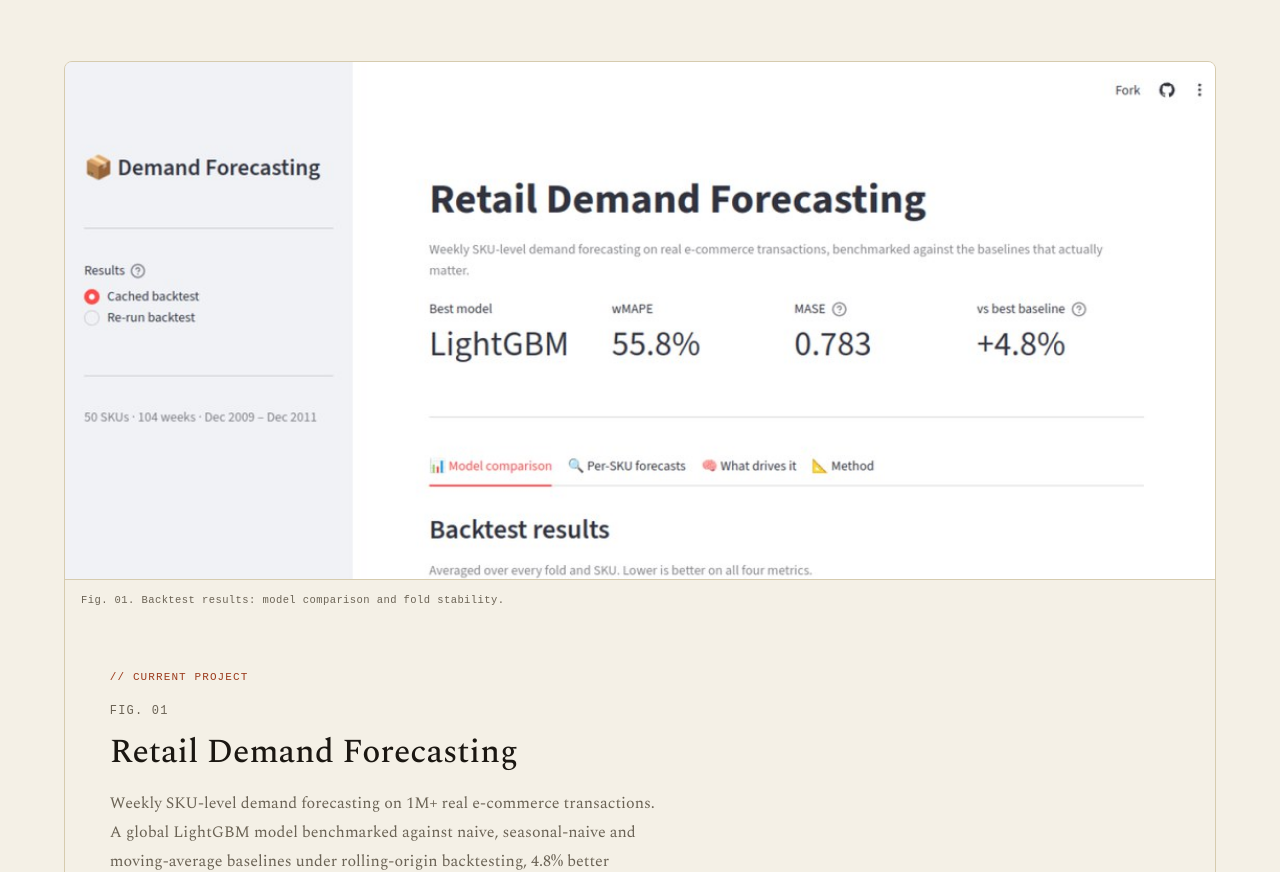
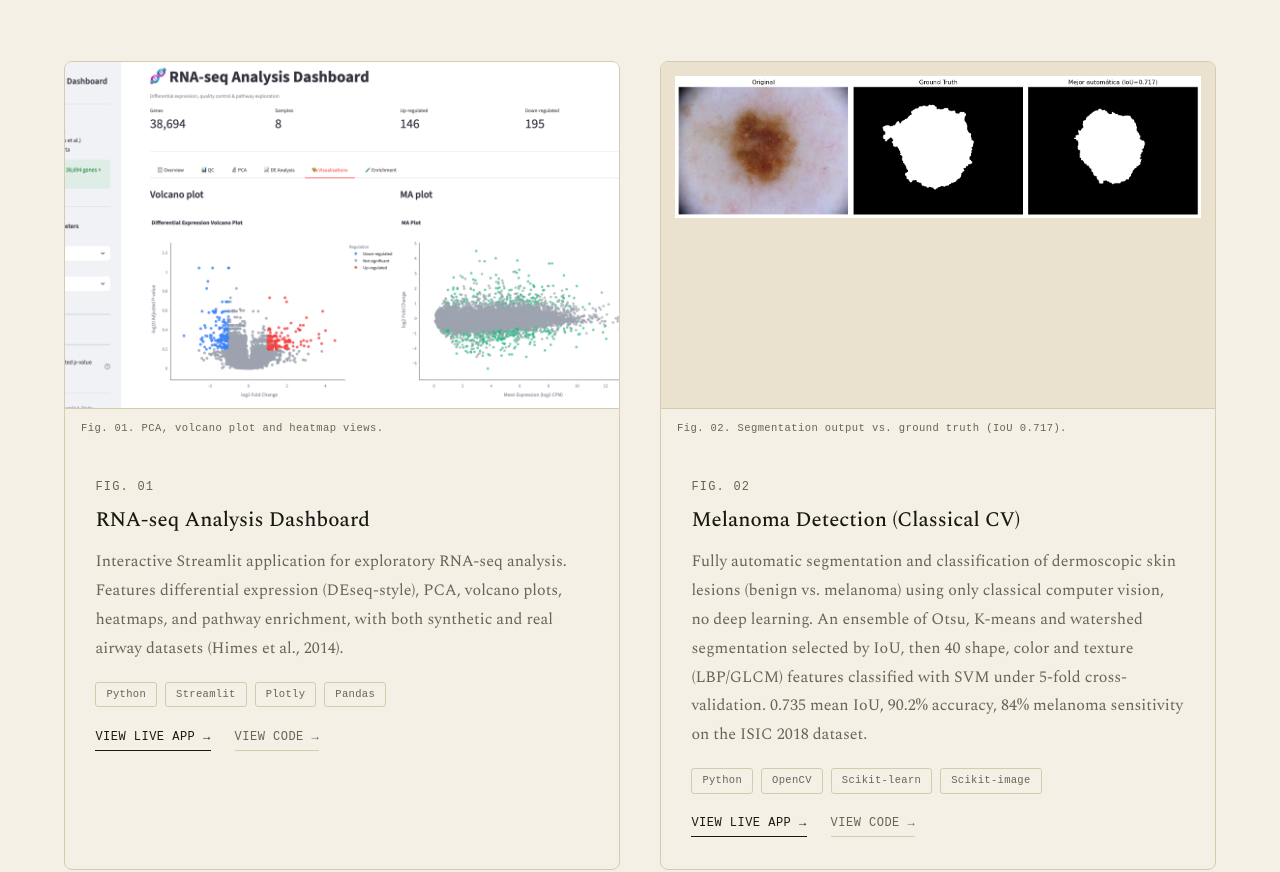
Before and after one commit to marwansaabi/marwansaabi.github.io, a plain HTML site: page index.html in a window 1280 px wide. Shown: the part 1141-2013 px from the top of the page. Drawn offline with nearby package versions, Linux system fonts and the light colour scheme; a web font is replaced by a local one.

Commit message:
Reorder projects and drop the special featured-banner treatment
New order: RNA-seq, Melanoma, AI Drug Designer, Retail Demand Forecasting,
Alzheimer's. All five are now uniform tiles in one grid instead of one
full-width "Current Project" banner plus a secondary grid, per request.

```diff
--- a/index.html
+++ b/index.html
@@ -302,21 +302,6 @@
   }
 
   /* PROJECTS: shared type/tag/link styles */
-  .project-content .featured {
-    display: inline-block;
-    font-family: 'Fragment Mono', monospace;
-    color: var(--accent);
-    font-size: 11px;
-    font-weight: 400;
-    letter-spacing: 0.1em;
-    text-transform: uppercase;
-    margin-bottom: 1rem;
-  }
-
-  .project-content .featured::before {
-    content: '// ';
-  }
-
   .project-number {
     font-family: 'Fragment Mono', monospace;
     font-size: 12px;
@@ -400,57 +385,7 @@
     color: var(--ink-soft);
   }
 
-  /* PROJECT: featured banner card (layout family 1, used once) */
-  .project-featured {
-    border: 1px solid var(--line);
-    border-radius: 8px;
-    overflow: hidden;
-    margin-bottom: 3rem;
-    opacity: 0;
-    transform: translateY(30px);
-    transition: opacity 0.7s cubic-bezier(0.22, 1, 0.36, 1), transform 0.7s cubic-bezier(0.22, 1, 0.36, 1);
-  }
-
-  .project-featured.visible {
-    opacity: 1;
-    transform: translateY(0);
-  }
-
-  .featured-visual {
-    width: 100%;
-    aspect-ratio: 20/9;
-    background: var(--paper-alt);
-    overflow: hidden;
-  }
-
-  .featured-visual a {
-    display: block;
-    width: 100%;
-    height: 100%;
-  }
-
-  .featured-visual img {
-    width: 100%;
-    height: 100%;
-    object-fit: cover;
-    object-position: top;
-    display: block;
-  }
-
-  .featured-body {
-    padding: 2.6rem 2.8rem 2.8rem;
-  }
-
-  .featured-body .project-title {
-    font-size: clamp(1.6rem, 3vw, 2.1rem);
-    margin-bottom: 1rem;
-  }
-
-  .featured-body .project-desc {
-    max-width: 70ch;
-  }
-
-  /* PROJECTS: secondary tile grid (layout family 2, used for the rest) */
+  /* PROJECTS: uniform tile grid */
   .projects-secondary {
     display: grid;
     grid-template-columns: repeat(2, 1fr);
@@ -863,41 +798,37 @@
     </p>
   </div>
 
-  <!-- Featured project: full-width banner layout, used once -->
-  <div class="project-featured scroll-reveal">
-    <div class="featured-visual">
-      <a href="https://marwan-retail-demand-forecasting.streamlit.app" target="_blank">
-        <img src="retail_preview.jpg" alt="Retail Demand Forecasting app: backtest metrics and model comparison charts">
+  <!-- Uniform tile grid, in order: RNA-seq, Melanoma, AI Drug Designer, Forecasting, Alzheimer's -->
+  <div class="projects-secondary">
+    <div class="project-tile scroll-reveal">
+      <div class="tile-visual">
+        <a href="https://marwan-rnaseq-dashboard.streamlit.app" target="_blank">
+          <img src="rnaseq_preview.png" alt="RNA-seq Dashboard Preview">
         </a>
       </div>
-    <div class="fig-caption">Fig. 01. Backtest results: model comparison and fold stability.</div>
-    <div class="featured-body project-content">
-      <span class="featured">Current Project</span>
+      <div class="fig-caption">Fig. 01. PCA, volcano plot and heatmap views.</div>
+      <div class="tile-body project-content">
         <div class="project-number">Fig. 01</div>
-      <h3 class="project-title">Retail Demand Forecasting</h3>
+        <h3 class="project-title">RNA-seq Analysis Dashboard</h3>
         <p class="project-desc">
-        Weekly SKU-level demand forecasting on 1M+ real e-commerce transactions.
-        A global LightGBM model benchmarked against naive, seasonal-naive and
-        moving-average baselines under rolling-origin backtesting, 4.8% better
-        wMAPE than the strongest baseline, with every feature read at the
-        forecast origin to rule out leakage.
+          Interactive Streamlit application for exploratory RNA-seq analysis.
+          Features differential expression (DEseq-style), PCA, volcano plots,
+          heatmaps, and pathway enrichment, with both synthetic and real
+          airway datasets (Himes et al., 2014).
         </p>
         <div class="project-tags">
           <span class="tag">Python</span>
-        <span class="tag">LightGBM</span>
-        <span class="tag">Time Series</span>
+          <span class="tag">Streamlit</span>
+          <span class="tag">Plotly</span>
           <span class="tag">Pandas</span>
-        <span class="tag">Streamlit</span>
         </div>
         <div class="project-links">
-        <a href="https://marwan-retail-demand-forecasting.streamlit.app" class="project-link" target="_blank">View Live App →</a>
-        <a href="https://github.com/marwansaabi/retail-demand-forecasting" class="project-link secondary" target="_blank">View Code →</a>
+          <a href="https://marwan-rnaseq-dashboard.streamlit.app" class="project-link" target="_blank">View Live App →</a>
+          <a href="https://github.com/marwansaabi/rnaseq-dashboard" class="project-link secondary" target="_blank">View Code →</a>
         </div>
       </div>
     </div>
 
-  <!-- Remaining projects: compact tile grid, a different layout family -->
-  <div class="projects-secondary">
     <div class="project-tile scroll-reveal">
       <div class="tile-visual contain-fit">
         <a href="https://marwan-melanoma-detection.streamlit.app" target="_blank">
@@ -932,42 +863,13 @@
 
     <div class="project-tile scroll-reveal">
       <div class="tile-visual">
-        <a href="https://marwan-rnaseq-dashboard.streamlit.app" target="_blank">
-          <img src="rnaseq_preview.png" alt="RNA-seq Dashboard Preview">
-        </a>
-      </div>
-      <div class="fig-caption">Fig. 03. PCA, volcano plot and heatmap views.</div>
-      <div class="tile-body project-content">
-        <div class="project-number">Fig. 03</div>
-        <h3 class="project-title">RNA-seq Analysis Dashboard</h3>
-        <p class="project-desc">
-          Interactive Streamlit application for exploratory RNA-seq analysis.
-          Features differential expression (DEseq-style), PCA, volcano plots,
-          heatmaps, and pathway enrichment, with both synthetic and real
-          airway datasets (Himes et al., 2014).
-        </p>
-        <div class="project-tags">
-          <span class="tag">Python</span>
-          <span class="tag">Streamlit</span>
-          <span class="tag">Plotly</span>
-          <span class="tag">Pandas</span>
-        </div>
-        <div class="project-links">
-          <a href="https://marwan-rnaseq-dashboard.streamlit.app" class="project-link" target="_blank">View Live App →</a>
-          <a href="https://github.com/marwansaabi/rnaseq-dashboard" class="project-link secondary" target="_blank">View Code →</a>
-        </div>
-      </div>
-    </div>
-
-    <div class="project-tile scroll-reveal">
-      <div class="tile-visual">
         <a href="https://marwan-drug-discovery.streamlit.app" target="_blank">
           <img src="drugdesigner_preview.jpg" alt="De Novo AI Drug Designer interface: molecule generation prompt and validation engine">
         </a>
       </div>
-      <div class="fig-caption">Fig. 04. Generation interface and validation engine.</div>
+      <div class="fig-caption">Fig. 03. Generation interface and validation engine.</div>
       <div class="tile-body project-content">
-        <div class="project-number">Fig. 04</div>
+        <div class="project-number">Fig. 03</div>
         <h3 class="project-title">AI-Powered De Novo Drug Designer</h3>
         <p class="project-desc">
           Interactive web application leveraging generative LLMs to design molecules de novo.
@@ -983,6 +885,36 @@
         <div class="project-links">
           <a href="https://marwan-drug-discovery.streamlit.app" class="project-link" target="_blank">View Live App →</a>
           <a href="https://github.com/marwansaabi/ai-drug-designer" class="project-link secondary" target="_blank">View Code →</a>
+        </div>
+      </div>
+    </div>
+
+    <div class="project-tile scroll-reveal">
+      <div class="tile-visual">
+        <a href="https://marwan-retail-demand-forecasting.streamlit.app" target="_blank">
+          <img src="retail_preview.jpg" alt="Retail Demand Forecasting app: backtest metrics and model comparison charts">
+        </a>
+      </div>
+      <div class="fig-caption">Fig. 04. Backtest results: model comparison and fold stability.</div>
+      <div class="tile-body project-content">
+        <div class="project-number">Fig. 04</div>
+        <h3 class="project-title">Retail Demand Forecasting</h3>
+        <p class="project-desc">
+          Weekly SKU-level demand forecasting on 1M+ real e-commerce transactions.
+          A global LightGBM model benchmarked against naive, seasonal-naive and
+          moving-average baselines under rolling-origin backtesting, 4.8% better
+          wMAPE than the strongest baseline, with every feature read at the
+          forecast origin to rule out leakage.
+        </p>
+        <div class="project-tags">
+          <span class="tag">Python</span>
+          <span class="tag">LightGBM</span>
+          <span class="tag">Time Series</span>
+          <span class="tag">Streamlit</span>
+        </div>
+        <div class="project-links">
+          <a href="https://marwan-retail-demand-forecasting.streamlit.app" class="project-link" target="_blank">View Live App →</a>
+          <a href="https://github.com/marwansaabi/retail-demand-forecasting" class="project-link secondary" target="_blank">View Code →</a>
         </div>
       </div>
     </div>
```
Lines whose indentation alone changed are shown as unchanged.
